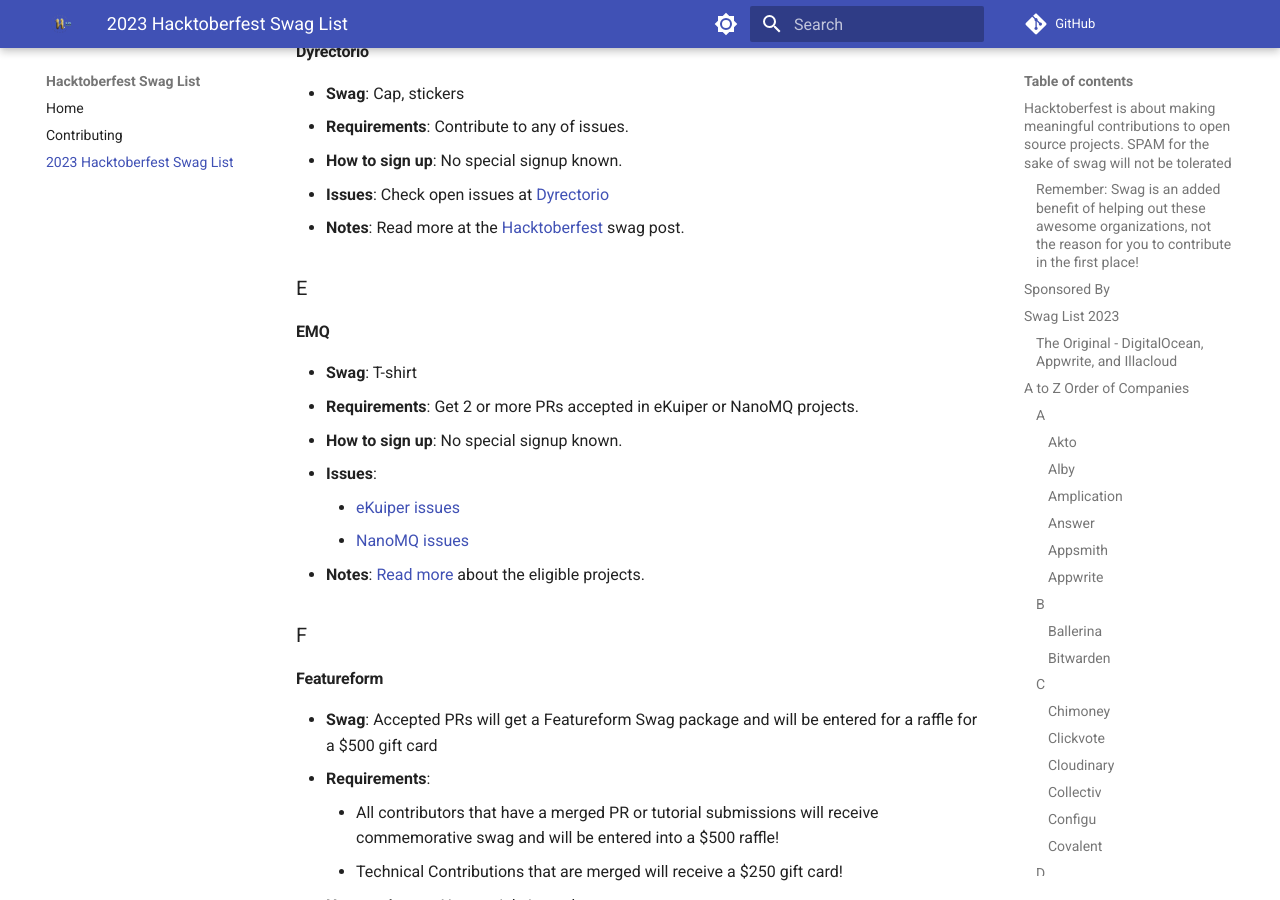
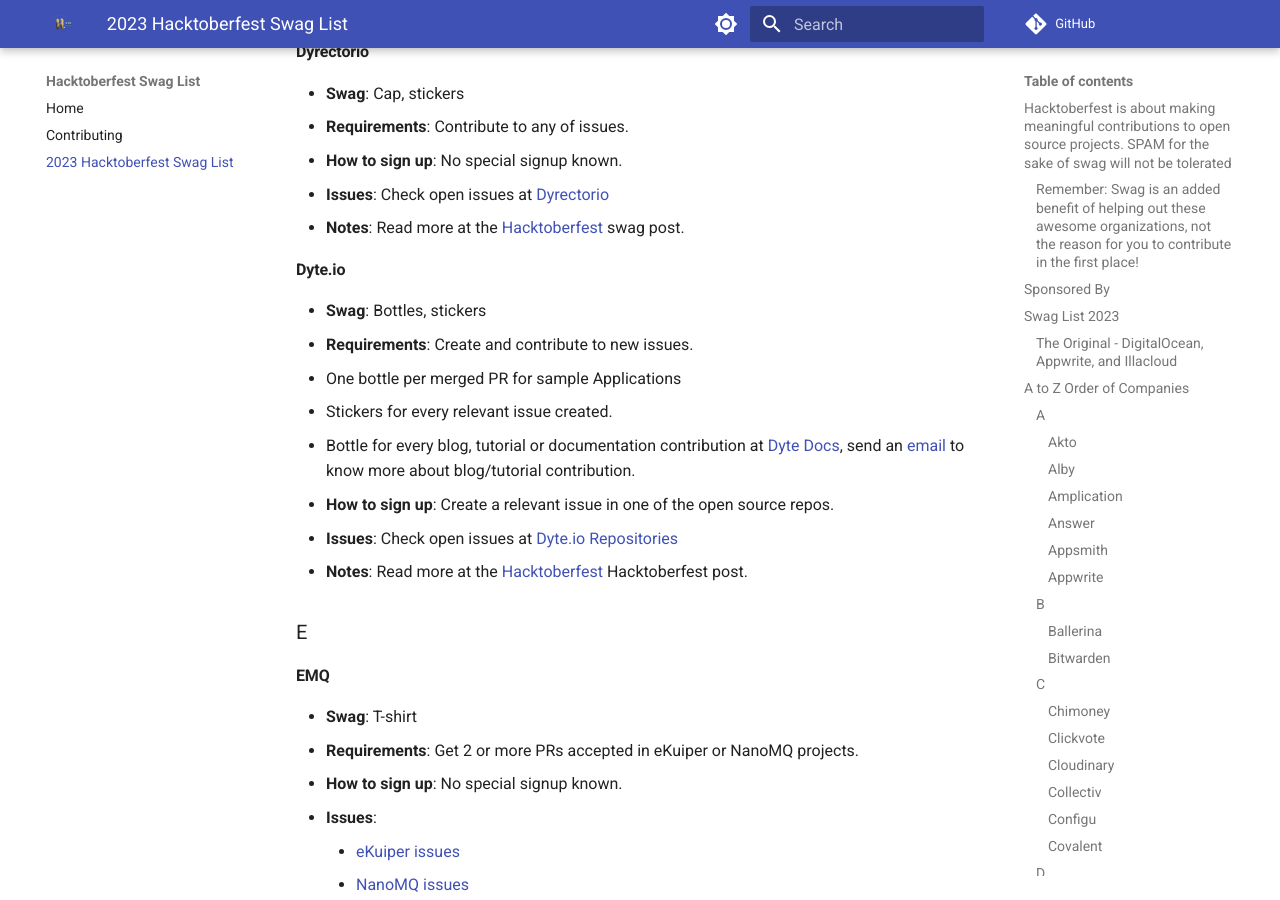
Before and after one commit to crweiner/hacktoberfest-swag-list, an MkDocs documentation site: the page built from docs/list.md, in a window 1280 px wide and 900 px high, scrolled down 6577 px. Built offline with MkDocs 1.6.1 and Material for MkDocs 9.7.7, drawn with Linux system fonts in a browser that asks for light colours; plug-ins that fetch from the network failed and are left out; comment, search, counter and statistics services are not loaded.

Commit message:
Update list.md with Dyte

```diff
--- a/docs/list.md
+++ b/docs/list.md
@@ -215,6 +215,18 @@
 - **How to sign up**: No special signup known.
 - **Issues**: Check open issues at [Dyrectorio](https://github.com/dyrector-io/dyrectorio/issues)
 - **Notes**: Read more at the [Hacktoberfest](https://github.com/dyrector-io/dyrectorio/issues/837) swag post.
+
+#### **Dyte.io**
+
+- **Swag**: Bottles, stickers
+- **Requirements**: Create and contribute to new issues.
+  - One bottle per merged PR for sample Applications
+  - Stickers for every relevant issue created.
+  - Bottle for every blog, tutorial or documentation contribution at [Dyte Docs](https://github.com/dyte-in/docs), send an [email](ritvi@dyte.io) to know more about blog/tutorial contribution.
+- **How to sign up**: Create a relevant issue in one of the open source repos.
+- **Issues**: Check open issues at [Dyte.io Repositories](https://dyte.io/repos)
+- **Notes**: Read more at the [Hacktoberfest](https://dyte.io/blog/dyte-hactoberfest/) Hacktoberfest post.
+
 
 ### E
 
```
